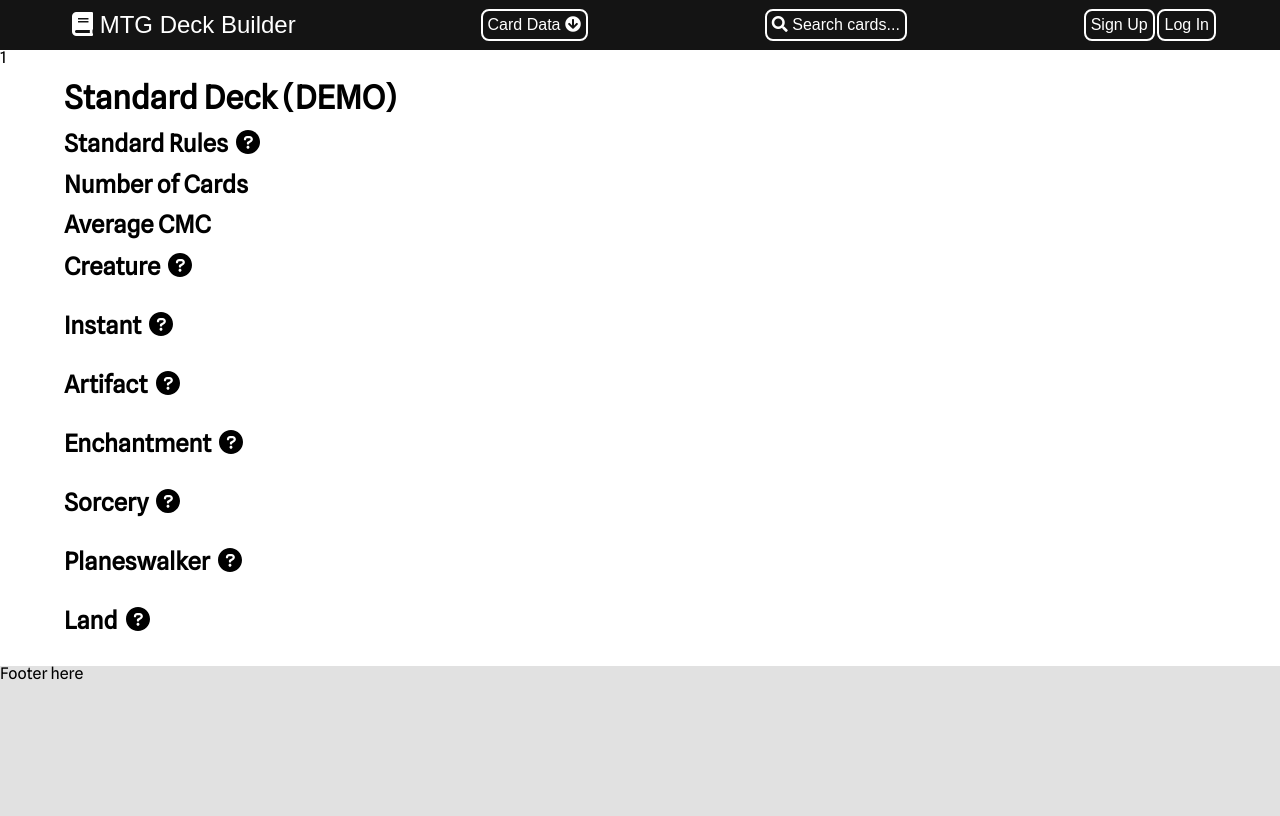
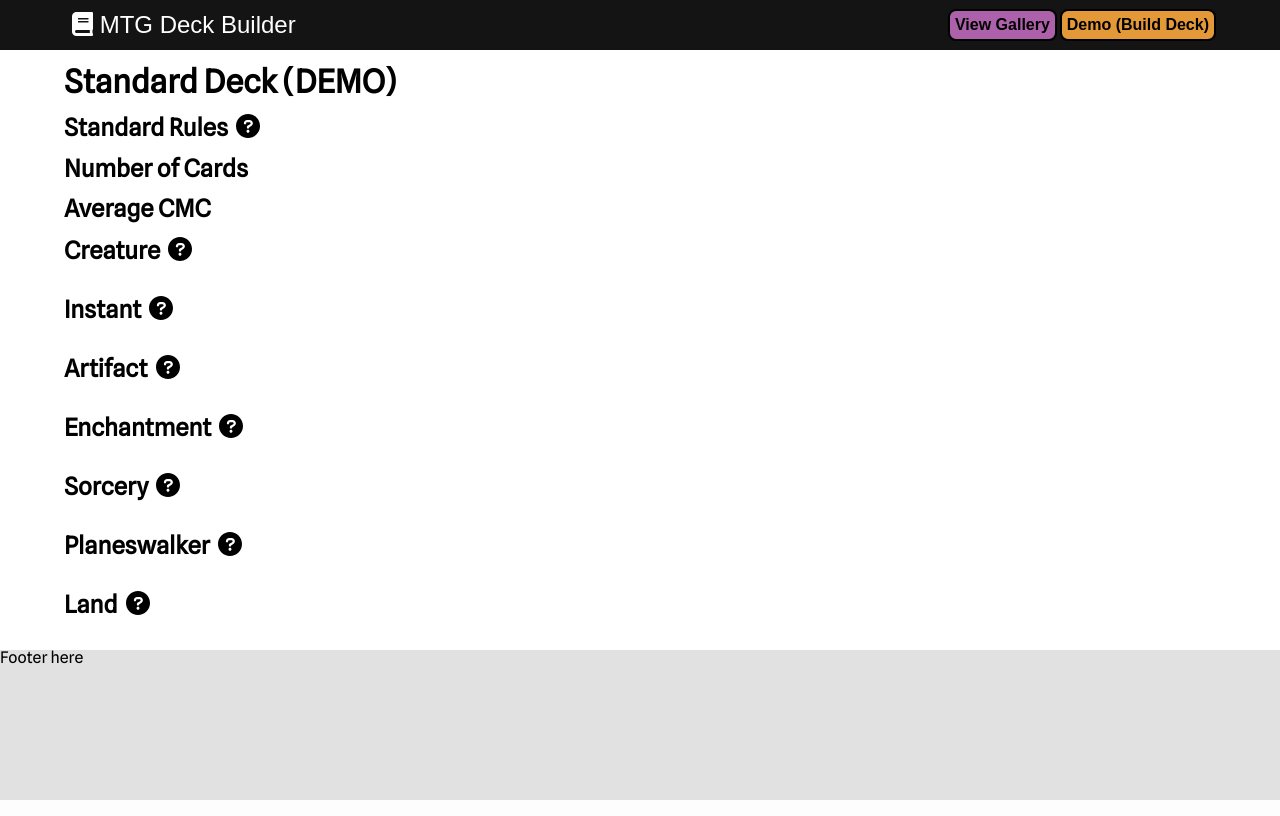
Before and after one commit to DarielMalave/MTGDeckBuilder, a PHP site: page /PokemonCompendium/deck.php in a window 1280 px wide. Run offline with PHP 8.4, Linux system fonts and the light colour scheme; the visitor is signed in with stand-in values (Sample User, id 1); data that the repository does not hold is empty.

Commit message:
Finished deck profile and touched up the nav bar (changed buttons and added links) - all left to do is add functionality to remove cards from deck and style up homepage and footer

```diff
--- a/deck.php
+++ b/deck.php
@@ -1,9 +1,4 @@
 <?php require_once('templates/deck_header.php'); ?>
-
-<?php
-    echo $_SESSION['deck'];
-?>
-
 
 <div class="title_con">
     <h1>Standard Deck (DEMO)</h1>
@@ -176,73 +171,9 @@
 <section id="card_container" class="land"></section>
 
 <script>
-let data_source;
-let card_types = ["Creature", "Instant", "Artifact", "Enchantment", "Sorcery", "Planeswalker", "Land"];
-let creature_cards = [];
-let instant_cards = [];
-let artifact_cards = [];
-let enchantment_cards = [];
-let sorcery_cards = [];
-let planeswalker_cards = [];
-let land_cards = [];
-
-$.ajax({
-    type: "POST",
-    url: "process.php",
-    data: {
-        cardCountUpdated: 0,
-        rowsPerPage: 10,
-        string_url: "http://localhost/PokemonCompendium/gallery.php"
-    },
-    success: function(response) {
-        data_source = JSON.parse(decodeURIComponent(response));
-        format_deck(data_source);
-    }
-});
-
-// also have function to sort cards by alphabetical order in each category
-function format_deck(data_source) {
-    for (let i = 0; i < data_source.length; i++) {
-        // https://www.w3schools.com/jsref/jsref_split.asp
-        let text = data_source[i].type;
-        let true_data_type;
-
-        if (text.includes('—') === true) {
-            const myArray = text.split("—");
-            const newArray = myArray[0].split(" ");
-            const arrayLength = newArray.length - 2;
-            true_data_type = newArray[arrayLength];
-        } else {
-            const newArray = text.split(" ");
-            const arrayLength = newArray.length - 1;
-            true_data_type = newArray[arrayLength];
-        }
-
-        if (true_data_type.includes("Creature")) {
-            creature_cards.push(data_source[i]);
-        } else if (true_data_type.includes("Instant")) {
-            instant_cards.push(data_source[i]);
-        } else if (true_data_type.includes("Artifact")) {
-            artifact_cards.push(data_source[i]);
-        } else if (true_data_type.includes("Enchantment")) {
-            enchantment_cards.push(data_source[i]);
-        } else if (true_data_type.includes("Sorcery")) {
-            sorcery_cards.push(data_source[i]);
-        } else if (true_data_type.includes("Planeswalker")) {
-            planeswalker_cards.push(data_source[i]);
-        } else if (true_data_type.includes("Land")) {
-            land_cards.push(data_source[i]);
-        }
-    }
-
-    displayList(creature_cards, document.getElementsByClassName("creature")[0], creature_cards.length);
-    displayList(instant_cards, document.getElementsByClassName("instant")[0], instant_cards.length);
-    displayList(artifact_cards, document.getElementsByClassName("artifact")[0], artifact_cards.length);
-    displayList(enchantment_cards, document.getElementsByClassName("enchantment")[0], enchantment_cards.length);
-    displayList(sorcery_cards, document.getElementsByClassName("sorcery")[0], sorcery_cards.length);
-    displayList(planeswalker_cards, document.getElementsByClassName("planeswalker")[0], planeswalker_cards.length);
-    displayList(land_cards, document.getElementsByClassName("land")[0], land_cards.length);
-}
+<?php
+    echo "let deck_string = '" . $_SESSION['deck'] . "';";
+?>
 
 function displayList(data_source, wrapper, rows_per_page) {
     wrapper.innerHTML = "";
--- /dev/null
+++ b/format_deck_source.php
@@ -0,0 +1,23 @@
+<?php
+include ("setup_db.php");
+
+$mysqli = db_iconnect("mtg");
+$all_cards = array();
+// accept $_SESSION deck string and split it into array
+$deck = $_POST['deck'];
+$deck_array = explode(",", $deck);
+
+// iterate through every id and search database, adding card info to all_cards
+$i = 0;
+foreach ($deck_array as $id) {
+    if (empty($id)) continue;
+
+    $query = "SELECT * FROM cards WHERE auto_id=" . strval($id);
+    $result = $mysqli->query($query) or die($mysqli->error);
+    $all_cards[$i] = $result->fetch_assoc();
+    $i++;
+}
+
+// return deck data as JSON
+$updated_all_cards = rawurlencode(json_encode($all_cards));
+echo $updated_all_cards;
--- /dev/null
+++ b/scripts/deck_events.js
@@ -0,0 +1,20 @@
+let data_source;
+let creature_cards = [];
+let instant_cards = [];
+let artifact_cards = [];
+let enchantment_cards = [];
+let sorcery_cards = [];
+let planeswalker_cards = [];
+let land_cards = [];
+
+$.ajax({
+    type: "POST",
+    url: "format_deck_source.php",
+    data: {
+        deck: deck_string
+    },
+    success: function(response) {
+        data_source = JSON.parse(decodeURIComponent(response));
+        format_deck(data_source);
+    }
+});
--- a/scripts/displayList.js
+++ b/scripts/displayList.js
@@ -1,4 +1,4 @@
-function displayList(data_source, wrapper, rows_per_page, page) {
+function displayList(data_source, wrapper, rows_per_page) {
     wrapper.innerHTML = "";
 
     if (data_source.length === 0) {
--- /dev/null
+++ b/scripts/format_deck.js
@@ -0,0 +1,43 @@
+// also have function to sort cards by alphabetical order in each category
+function format_deck(data_source) {
+    for (let i = 0; i < data_source.length; i++) {
+        // https://www.w3schools.com/jsref/jsref_split.asp
+        let text = data_source[i].type;
+        let true_data_type;
+
+        if (text.includes('—') === true) {
+            const myArray = text.split("—");
+            const newArray = myArray[0].split(" ");
+            const arrayLength = newArray.length - 2;
+            true_data_type = newArray[arrayLength];
+        } else {
+            const newArray = text.split(" ");
+            const arrayLength = newArray.length - 1;
+            true_data_type = newArray[arrayLength];
+        }
+
+        if (true_data_type.includes("Creature")) {
+            creature_cards.push(data_source[i]);
+        } else if (true_data_type.includes("Instant")) {
+            instant_cards.push(data_source[i]);
+        } else if (true_data_type.includes("Artifact")) {
+            artifact_cards.push(data_source[i]);
+        } else if (true_data_type.includes("Enchantment")) {
+            enchantment_cards.push(data_source[i]);
+        } else if (true_data_type.includes("Sorcery")) {
+            sorcery_cards.push(data_source[i]);
+        } else if (true_data_type.includes("Planeswalker")) {
+            planeswalker_cards.push(data_source[i]);
+        } else if (true_data_type.includes("Land")) {
+            land_cards.push(data_source[i]);
+        }
+    }
+
+    displayList(creature_cards, document.getElementsByClassName("creature")[0], creature_cards.length);
+    displayList(instant_cards, document.getElementsByClassName("instant")[0], instant_cards.length);
+    displayList(artifact_cards, document.getElementsByClassName("artifact")[0], artifact_cards.length);
+    displayList(enchantment_cards, document.getElementsByClassName("enchantment")[0], enchantment_cards.length);
+    displayList(sorcery_cards, document.getElementsByClassName("sorcery")[0], sorcery_cards.length);
+    displayList(planeswalker_cards, document.getElementsByClassName("planeswalker")[0], planeswalker_cards.length);
+    displayList(land_cards, document.getElementsByClassName("land")[0], land_cards.length);
+}
--- a/styles/styles.css
+++ b/styles/styles.css
@@ -1,50 +1,3 @@
-/* ========= CSS reset code from https://meyerweb.com/eric/tools/css/reset/ to make styles
-consistent across web browsers ================ */
-
-html, body, div, span, applet, object, iframe,
-h1, h2, h3, h4, h5, h6, p, blockquote, pre,
-a, abbr, acronym, address, big, cite, code,
-del, dfn, em, img, ins, kbd, q, s, samp,
-small, strike, strong, sub, sup, tt, var,
-b, u, center,
-dl, dt, dd, ol, ul, li,
-fieldset, form, label, legend,
-table, caption, tbody, tfoot, thead, tr, th, td,
-article, aside, canvas, details, embed,
-figure, figcaption, footer, header, hgroup,
-menu, nav, output, ruby, section, summary,
-time, mark, audio, video {
-	margin: 0;
-	padding: 0;
-	border: 0;
-	font-size: 100%;
-	font: inherit;
-	vertical-align: baseline;
-}
-
-article, aside, details, figcaption, figure,
-footer, header, hgroup, menu, nav, section {
-	display: block;
-}
-body {
-	line-height: 1;
-}
-ol, ul {
-	list-style: none;
-}
-blockquote, q {
-	quotes: none;
-}
-blockquote:before, blockquote:after,
-q:before, q:after {
-	content: '';
-	content: none;
-}
-table {
-	border-collapse: collapse;
-	border-spacing: 0;
-}
-
 /* ============ styles that will affect the entire page =========== */
 
 html {
@@ -75,11 +28,13 @@
 
 .nav_button {
 	background: none;
-	border: 2px solid white;
-	color: white;
+	border: 2px solid black;
+	color: black;
+	font-weight: bold;
 	padding: 5px;
 	font-size: 1rem;
 	border-radius: 8px;
+	cursor: pointer;
 	transition: box-shadow 0.25s, transform 0.25s;
 }
 
@@ -94,8 +49,16 @@
 	border: none;
 	color: white;
 	padding: 0.5rem;
+	cursor: pointer;
 }
 
+.gallery {
+	background-color:rgb(173, 97, 170);
+}
+
+.demo {
+	background-color:rgb(228, 153, 56);
+}
 /* =========== all styles for the "welcome" section ============== */
 
 #welcome {
--- a/templates/deck_header.php
+++ b/templates/deck_header.php
@@ -1,7 +1,4 @@
-<?php
-    session_start();
-    $_SESSION['test'] = "hi";
- ?>
+<?php session_start(); ?>
 
 <!DOCTYPE html>
 <html lang="en">
@@ -23,6 +20,9 @@
     <link rel="stylesheet" href="https://use.fontawesome.com/releases/v5.15.4/css/all.css" integrity="sha384-DyZ88mC6Up2uqS4h/KRgHuoeGwBcD4Ng9SiP4dIRy0EXTlnuz47vAwmeGwVChigm" crossorigin="anonymous">
     <!-- JQUERY -->
     <script src="https://ajax.googleapis.com/ajax/libs/jquery/3.5.1/jquery.min.js"></script>
+    <!-- SCRIPTS -->
+    <script src="scripts/format_deck.js" defer></script>
+    <script src="scripts/deck_events.js" defer></script>
 
 </head>
 
@@ -30,12 +30,11 @@
     <div class="container">
         <!-- Navigation bar markup -->
         <nav id="navbar">
-            <div><button class="logo"><i class="fas fa-book"></i> MTG Deck Builder</button></div>
-            <div><button class="nav_button">Card Data <i class="fas fa-arrow-circle-down"></i></button></div>
-            <div><button class="nav_button"><i class="fas fa-search"></i> Search cards...</button></div>
+            <div><a href="./"><button class="logo"><i class="fas fa-book"></i> MTG Deck Builder</button></a></div>
+            <!-- <div><button class="nav_button"><i class="fas fa-search"></i> Search cards...</button></div> -->
             <div>
-                <button class="nav_button">Sign Up</button>
-                <button class="nav_button">Log In</button>
+                <a href="gallery.php"><button class="nav_button gallery">View Gallery</i></button></a>
+                <a href="deck.php"><button class="nav_button demo">Demo (Build Deck)</button></a>
             </div>
         </nav>
     </div>
```
Also changed, not shown: templates/header.php (+6 -5 lines).
